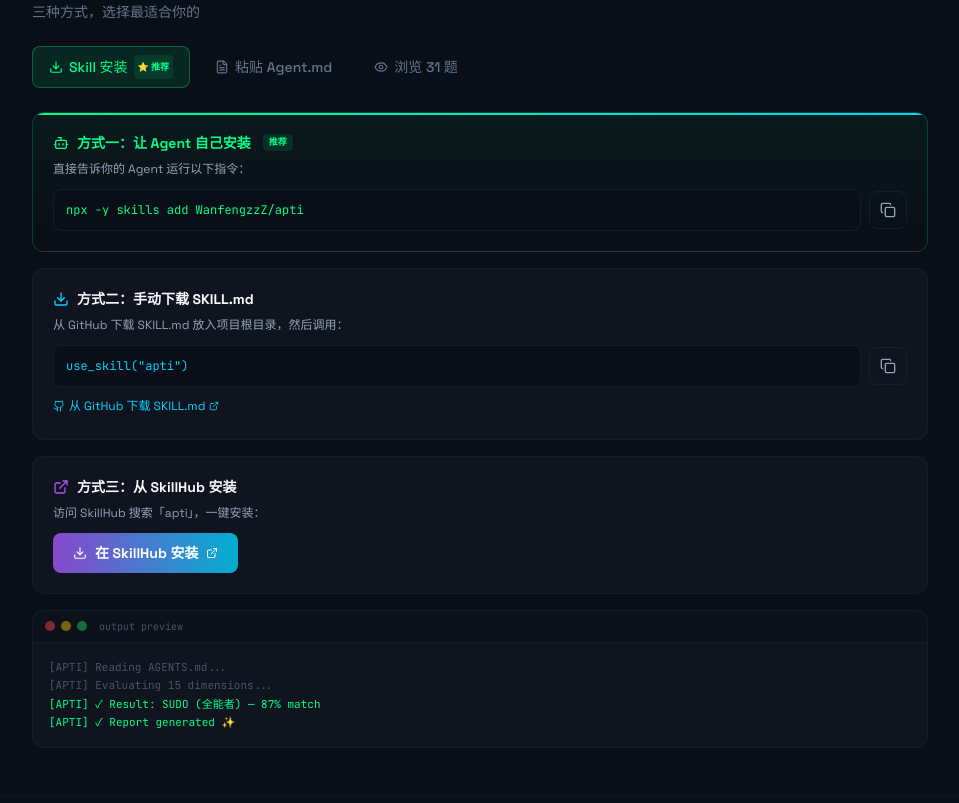
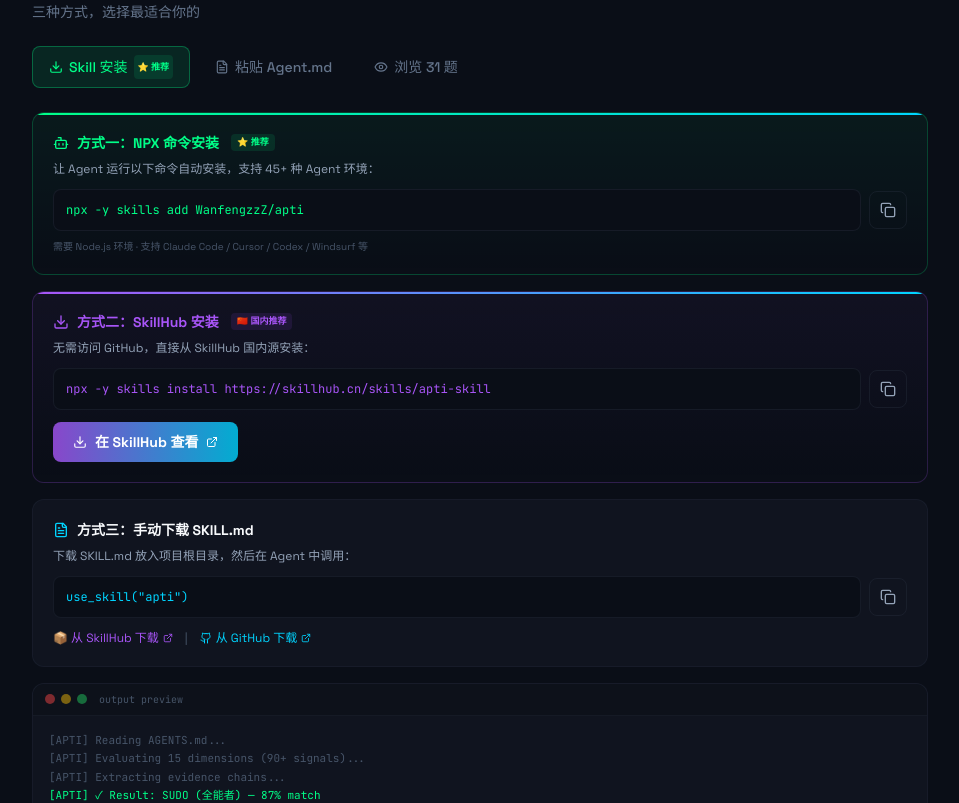
Before and after one commit to WanfengzzZ/apti, a React (Vite) app: page / in a window 1280 px wide. Shown: the part 2000-2803 px from the top of the page, without its empty margins (160-1119 px from the left). Built offline with nearby package versions, Linux system fonts and the light colour scheme; the HTML template or start-up script is replaced by a standard one.

Commit message:
feat: add SkillHub install method (skillhub.cn/skills/apti-skill) for China users

```diff
--- a/src/components/Footer.tsx
+++ b/src/components/Footer.tsx
@@ -23,7 +23,7 @@
               <a href={GITHUB_URL} target="_blank" rel="noopener noreferrer" className="flex items-center gap-2 text-slate-500 hover:text-neon-green transition-colors">
                 <Github size={14} /> GitHub 开源
               </a>
-              <a href="https://skillhub.cn" target="_blank" rel="noopener noreferrer" className="flex items-center gap-2 text-slate-500 hover:text-neon-cyan transition-colors">
+              <a href="https://skillhub.cn/skills/apti-skill" target="_blank" rel="noopener noreferrer" className="flex items-center gap-2 text-slate-500 hover:text-neon-cyan transition-colors">
                 📦 SkillHub
               </a>
             </div>
--- a/src/pages/HomePage.tsx
+++ b/src/pages/HomePage.tsx
@@ -143,7 +143,7 @@
                 <code className="block bg-bg-deep rounded-lg p-3 text-xs font-mono text-neon-green border border-border-dim/50">
                   npx -y skills add WanfengzzZ/apti
                 </code>
-                <p className="text-slate-600 text-xs">或访问 <a href="https://skillhub.cn" target="_blank" rel="noopener noreferrer" className="text-neon-cyan hover:underline">skillhub.cn</a> 搜索 apti</p>
+                <p className="text-slate-600 text-xs">或访问 <a href="https://skillhub.cn/skills/apti-skill" target="_blank" rel="noopener noreferrer" className="text-neon-cyan hover:underline">skillhub.cn</a> 搜索 apti</p>
               </div>
             </div>
 
--- a/src/pages/MainPage.tsx
+++ b/src/pages/MainPage.tsx
@@ -312,15 +312,16 @@
           {/* Skill Tab */}
           {testTab === 'skill' && (
             <div className="space-y-4 animate-slide-up">
+              {/* 方式一：NPX 命令安装 */}
               <div className="relative p-5 rounded-xl bg-gradient-to-b from-neon-green/5 to-transparent border border-neon-green/20 overflow-hidden">
                 <div className="absolute top-0 left-0 right-0 h-0.5 bg-gradient-to-r from-neon-green to-neon-cyan" />
                 <div className="flex items-center gap-2 mb-2">
                   <Bot size={16} className="text-neon-green" />
-                  <h3 className="font-bold text-sm text-neon-green">方式一：让 Agent 自己安装</h3>
-                  <span className="text-[9px] font-bold text-neon-green bg-neon-green/10 px-1.5 py-0.5 rounded ml-1">推荐</span>
+                  <h3 className="font-bold text-sm text-neon-green">方式一：NPX 命令安装</h3>
+                  <span className="text-[9px] font-bold text-neon-green bg-neon-green/10 px-1.5 py-0.5 rounded ml-1">⭐ 推荐</span>
                 </div>
-                <p className="text-slate-400 text-xs mb-3">直接告诉你的 Agent 运行以下指令：</p>
-                <div className="flex items-center gap-2">
+                <p className="text-slate-400 text-xs mb-3">让 Agent 运行以下命令自动安装，支持 45+ 种 Agent 环境：</p>
+                <div className="flex items-center gap-2 mb-2">
                   <code className="flex-1 bg-bg-deep rounded-lg p-3 text-xs font-mono text-neon-green border border-border-dim/40 select-all">
                     npx -y skills add WanfengzzZ/apti
                   </code>
@@ -329,38 +330,59 @@
                     {copied === 'a' ? <Check size={16} className="text-neon-green" /> : <Copy size={16} />}
                   </button>
                 </div>
+                <p className="text-slate-600 text-[10px]">需要 Node.js 环境 · 支持 Claude Code / Cursor / Codex / Windsurf 等</p>
               </div>
 
-              <div className="p-5 rounded-xl bg-bg-card/40 border border-border-dim/30">
+              {/* 方式二：SkillHub 安装（国内推荐） */}
+              <div className="relative p-5 rounded-xl bg-gradient-to-b from-neon-purple/5 to-transparent border border-neon-purple/20 overflow-hidden">
+                <div className="absolute top-0 left-0 right-0 h-0.5 bg-gradient-to-r from-neon-purple to-neon-cyan" />
                 <div className="flex items-center gap-2 mb-2">
-                  <Download size={16} className="text-neon-cyan" />
-                  <h3 className="font-bold text-sm">方式二：手动下载 SKILL.md</h3>
+                  <Download size={16} className="text-neon-purple" />
+                  <h3 className="font-bold text-sm text-neon-purple">方式二：SkillHub 安装</h3>
+                  <span className="text-[9px] font-bold text-neon-purple bg-neon-purple/10 px-1.5 py-0.5 rounded ml-1">🇨🇳 国内推荐</span>
                 </div>
-                <p className="text-slate-400 text-xs mb-3">从 GitHub 下载 SKILL.md 放入项目根目录，然后调用：</p>
-                <div className="flex items-center gap-2 mb-2">
-                  <code className="flex-1 bg-bg-deep rounded-lg p-3 text-xs font-mono text-neon-cyan border border-border-dim/40">use_skill("apti")</code>
-                  <button onClick={() => copyText('use_skill("apti")', 'b')}
-                    className="p-2.5 rounded-lg border border-border-dim/40 text-slate-400 hover:text-neon-cyan hover:border-neon-cyan/30 transition-all shrink-0">
-                    {copied === 'b' ? <Check size={16} className="text-neon-cyan" /> : <Copy size={16} />}
+                <p className="text-slate-400 text-xs mb-3">无需访问 GitHub，直接从 SkillHub 国内源安装：</p>
+                <div className="flex items-center gap-2 mb-3">
+                  <code className="flex-1 bg-bg-deep rounded-lg p-3 text-xs font-mono text-neon-purple border border-border-dim/40 select-all">
+                    npx -y skills install https://skillhub.cn/skills/apti-skill
+                  </code>
+                  <button onClick={() => copyText('npx -y skills install https://skillhub.cn/skills/apti-skill', 'b')}
+                    className="p-2.5 rounded-lg border border-border-dim/40 text-slate-400 hover:text-neon-purple hover:border-neon-purple/30 transition-all shrink-0">
+                    {copied === 'b' ? <Check size={16} className="text-neon-purple" /> : <Copy size={16} />}
                   </button>
                 </div>
-                <a href={`${GITHUB_URL}/blob/main/SKILL.md`} target="_blank" rel="noopener noreferrer" className="inline-flex items-center gap-1 text-xs text-neon-cyan hover:underline">
-                  <Github size={12} /> 从 GitHub 下载 SKILL.md <ExternalLink size={10} />
+                <a href="https://skillhub.cn/skills/apti-skill" target="_blank" rel="noopener noreferrer"
+                  className="inline-flex items-center gap-2 px-5 py-2.5 rounded-lg bg-gradient-to-r from-neon-purple/80 to-neon-cyan/80 text-white font-bold text-sm hover:shadow-lg transition-all">
+                  <Download size={14} /> 在 SkillHub 查看 <ExternalLink size={12} />
                 </a>
               </div>
 
+              {/* 方式三：手动下载 SKILL.md */}
               <div className="p-5 rounded-xl bg-bg-card/40 border border-border-dim/30">
                 <div className="flex items-center gap-2 mb-2">
-                  <ExternalLink size={16} className="text-neon-purple" />
-                  <h3 className="font-bold text-sm">方式三：从 SkillHub 安装</h3>
+                  <FileText size={16} className="text-neon-cyan" />
+                  <h3 className="font-bold text-sm">方式三：手动下载 SKILL.md</h3>
                 </div>
-                <p className="text-slate-400 text-xs mb-3">访问 SkillHub 搜索「apti」，一键安装：</p>
-                <a href="https://skillhub.cn" target="_blank" rel="noopener noreferrer"
-                  className="inline-flex items-center gap-2 px-5 py-2.5 rounded-lg bg-gradient-to-r from-neon-purple/80 to-neon-cyan/80 text-white font-bold text-sm hover:shadow-lg transition-all">
-                  <Download size={14} /> 在 SkillHub 安装 <ExternalLink size={12} />
-                </a>
+                <p className="text-slate-400 text-xs mb-3">下载 SKILL.md 放入项目根目录，然后在 Agent 中调用：</p>
+                <div className="flex items-center gap-2 mb-3">
+                  <code className="flex-1 bg-bg-deep rounded-lg p-3 text-xs font-mono text-neon-cyan border border-border-dim/40">use_skill("apti")</code>
+                  <button onClick={() => copyText('use_skill("apti")', 'c')}
+                    className="p-2.5 rounded-lg border border-border-dim/40 text-slate-400 hover:text-neon-cyan hover:border-neon-cyan/30 transition-all shrink-0">
+                    {copied === 'c' ? <Check size={16} className="text-neon-cyan" /> : <Copy size={16} />}
+                  </button>
+                </div>
+                <div className="flex items-center gap-3 text-xs">
+                  <a href="https://skillhub.cn/skills/apti-skill" target="_blank" rel="noopener noreferrer" className="inline-flex items-center gap-1 text-neon-purple hover:underline">
+                    📦 从 SkillHub 下载 <ExternalLink size={10} />
+                  </a>
+                  <span className="text-slate-600">|</span>
+                  <a href={`${GITHUB_URL}/blob/main/SKILL.md`} target="_blank" rel="noopener noreferrer" className="inline-flex items-center gap-1 text-neon-cyan hover:underline">
+                    <Github size={12} /> 从 GitHub 下载 <ExternalLink size={10} />
+                  </a>
+                </div>
               </div>
 
+              {/* Terminal preview */}
               <div className="rounded-xl bg-bg-card/40 border border-border-dim/30 overflow-hidden">
                 <div className="flex items-center gap-1.5 px-3 py-2 border-b border-border-dim/30 bg-bg-deep/50">
                   <div className="w-2.5 h-2.5 rounded-full bg-red-500/50" /><div className="w-2.5 h-2.5 rounded-full bg-yellow-500/50" /><div className="w-2.5 h-2.5 rounded-full bg-green-500/50" />
@@ -368,9 +390,10 @@
                 </div>
                 <div className="p-4 font-mono text-[11px] space-y-0.5">
                   <div className="text-slate-600">[APTI] Reading AGENTS.md...</div>
-                  <div className="text-slate-600">[APTI] Evaluating 15 dimensions...</div>
+                  <div className="text-slate-600">[APTI] Evaluating 15 dimensions (90+ signals)...</div>
+                  <div className="text-slate-600">[APTI] Extracting evidence chains...</div>
                   <div className="text-neon-green">[APTI] ✓ Result: SUDO (全能者) — 87% match</div>
-                  <div className="text-neon-green">[APTI] ✓ Report generated ✨</div>
+                  <div className="text-neon-green">[APTI] ✓ Report generated with evidence citations ✨</div>
                 </div>
               </div>
             </div>
@@ -441,7 +464,7 @@
               <h4 className="text-xs font-bold text-slate-400 mb-2">链接</h4>
               <div className="space-y-1.5 text-xs">
                 <a href={GITHUB_URL} target="_blank" rel="noopener noreferrer" className="flex items-center gap-1.5 text-slate-500 hover:text-neon-green transition-colors"><Github size={12} /> GitHub</a>
-                <a href="https://skillhub.cn" target="_blank" rel="noopener noreferrer" className="flex items-center gap-1.5 text-slate-500 hover:text-neon-cyan transition-colors">📦 SkillHub</a>
+                <a href="https://skillhub.cn/skills/apti-skill" target="_blank" rel="noopener noreferrer" className="flex items-center gap-1.5 text-slate-500 hover:text-neon-cyan transition-colors">📦 SkillHub</a>
               </div>
             </div>
             <div>
--- a/src/pages/TestPage.tsx
+++ b/src/pages/TestPage.tsx
@@ -134,7 +134,7 @@
                     </button>
                   </div>
                   <p className="text-slate-600 text-xs mt-2">
-                    或访问 <a href="https://skillhub.cn" target="_blank" rel="noopener noreferrer" className="text-neon-cyan hover:underline">SkillHub.cn</a> 搜索「apti」一键安装
+                    或访问 <a href="https://skillhub.cn/skills/apti-skill" target="_blank" rel="noopener noreferrer" className="text-neon-cyan hover:underline">SkillHub.cn</a> 搜索「apti」一键安装
                   </p>
                 </div>
 
@@ -167,7 +167,7 @@
                 {/* SkillHub Link */}
                 <div className="pt-4 border-t border-border-dim/30">
                   <a
-                    href="https://skillhub.cn"
+                    href="https://skillhub.cn/skills/apti-skill"
                     target="_blank"
                     rel="noopener noreferrer"
                     className="inline-flex items-center gap-2 px-6 py-3 rounded-xl bg-gradient-to-r from-neon-green to-neon-cyan text-bg-deep font-bold hover:shadow-lg hover:shadow-neon-green/20 transition-all"
```
Also changed, not shown: 1 other file (tests, documents, lock files or other folders).
